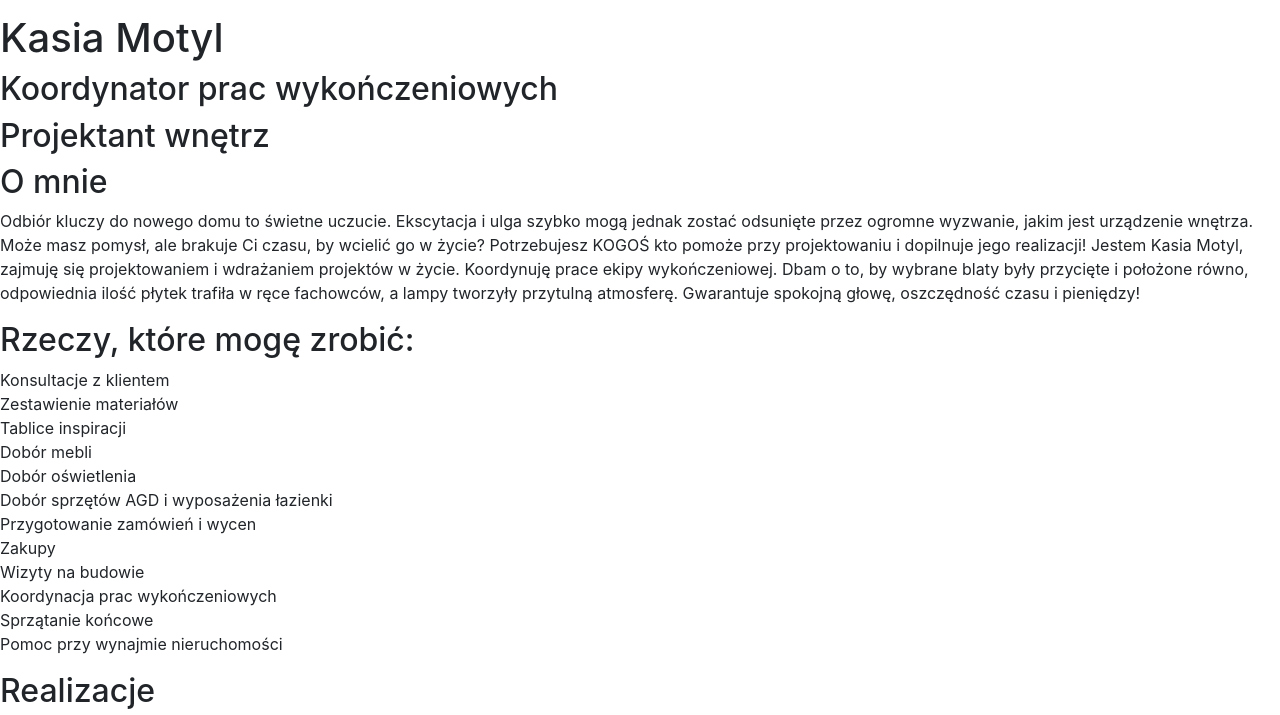
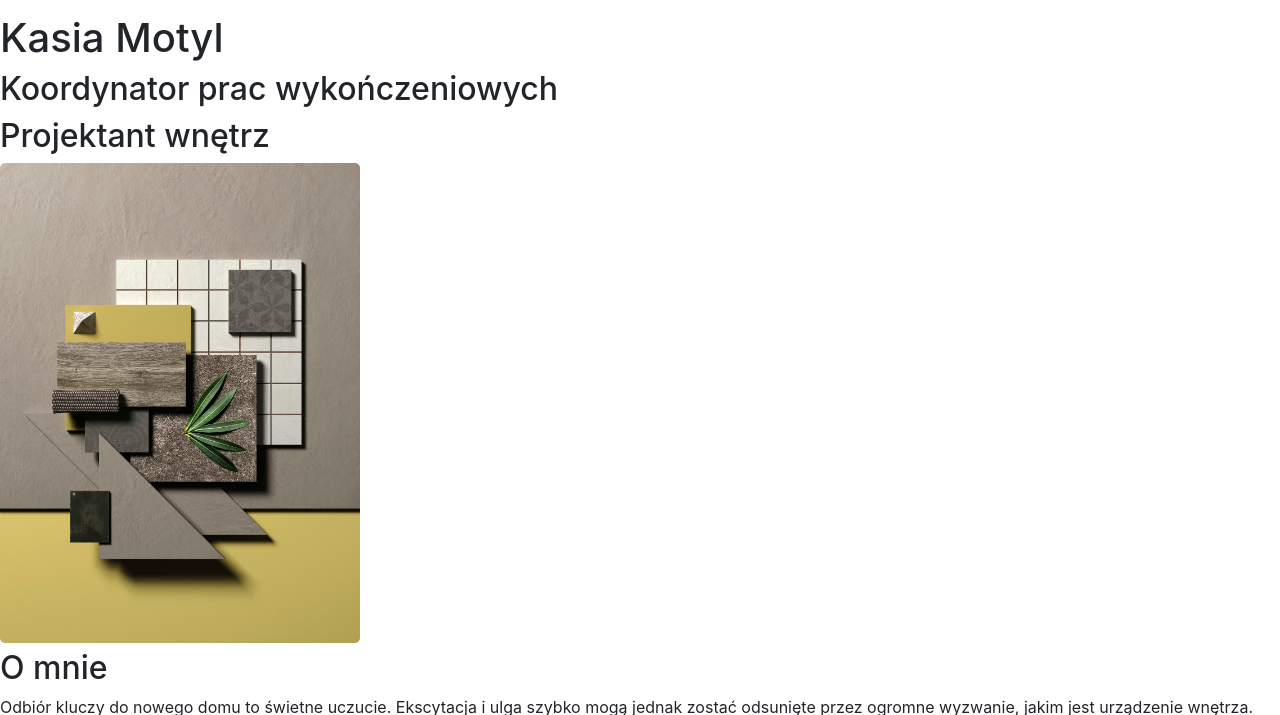
Before and after one commit to KrzysztofKoziol/Kasia-Motyl-website, a plain HTML site: page index.html in a window 1280 px wide. Shown: the part 107-822 px from the top of the page. Drawn offline with nearby package versions, Linux system fonts and the light colour scheme.

Commit message:
KM - added banner

```diff
--- a/index.html
+++ b/index.html
@@ -33,6 +33,11 @@
     <!-- ASIDE -->
   </aside>
   <section>
+      <article>
+          <div class="image">
+            <img src="img/banner.jpg" class="banner" alt="banner">
+          </div>
+      </article>
       <article>
           <h2>O mnie</h2>
           <p>
--- a/styles/styles.css
+++ b/styles/styles.css
@@ -31,3 +31,7 @@
     border-radius: 5px;
     display: block;
 }
+
+.banner {
+    height: 30em;
+}
```
Also changed, not shown: img/banner.jpg (added).
